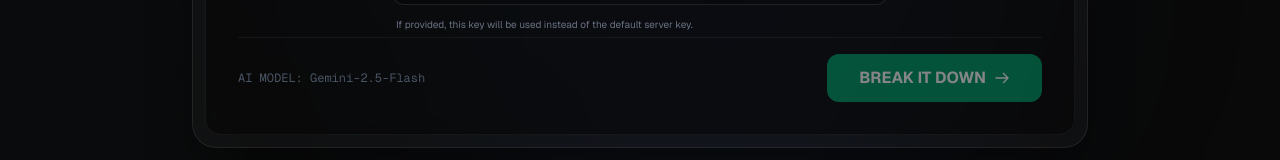
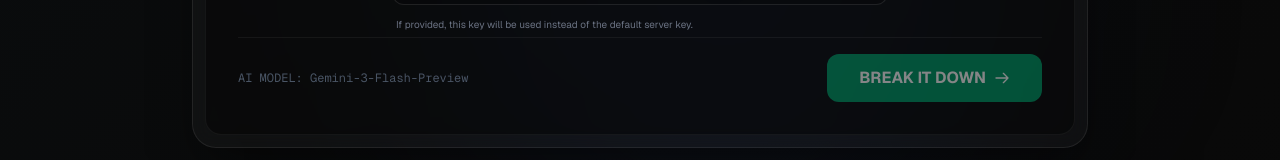
Before and after one commit to iamrutvikbarot/scriptBreakdown.AI, a Next.js app: page / in a window 1280 px wide. Shown: the part 597-757 px from the top of the page. Built offline with nearby package versions, Linux system fonts and the light colour scheme.

Commit message:
changed the model name.

```diff
--- a/app/api/analyze/route.ts
+++ b/app/api/analyze/route.ts
@@ -14,7 +14,7 @@ function splitIntoParagraphs(text: string): string[][] {
   for (const paragraph of splitted) {
     chunk.push(paragraph);
 
-    if (chunk.length === 5) {
+    if (chunk.length === 10) {
       arr.push(chunk);
       chunk = [];
     }
--- a/app/page.tsx
+++ b/app/page.tsx
@@ -637,13 +637,13 @@ export default function Home() {
 
               <div className="flex flex-col md:flex-row justify-between items-center pt-4 border-t border-white/5 gap-4">
                 <div className="text-[10px] md:text-xs text-gray-600 font-mono order-2 md:order-1 capitalize">
-                  AI MODEL: gemini-2.5-flash
+                  AI MODEL: gemini-3-flash-preview
                 </div>
                 {loading ? (
                   <div className="w-full md:w-auto flex-1 md:max-w-md mx-auto order-1 md:order-2 space-y-2">
                     <div className="flex justify-between text-xs font-mono text-emerald-400">
                       <span>
-                        ANALYZING SCENE {progress.current} /{" "}
+                        ANALYZING DATA {progress.current} /{" "}
                         {progress.total > 0 ? progress.total : "..."}
                       </span>
                       <span>{progressPercentage}%</span>
@@ -700,7 +700,7 @@ export default function Home() {
               <div className="flex items-center gap-4 self-start md:self-auto">
                 {/* Auto-Sync is now active, no button needed */}
                 <span className="glass-panel px-4 py-1.5 rounded-full text-emerald-400 font-mono text-xs font-bold shadow-lg shadow-emerald-900/20 backdrop-blur-md">
-                  {processedScenes.length} SCENES EXTRACTED
+                  {processedScenes.length} DATA EXTRACTED
                 </span>
               </div>
             </div>
```
